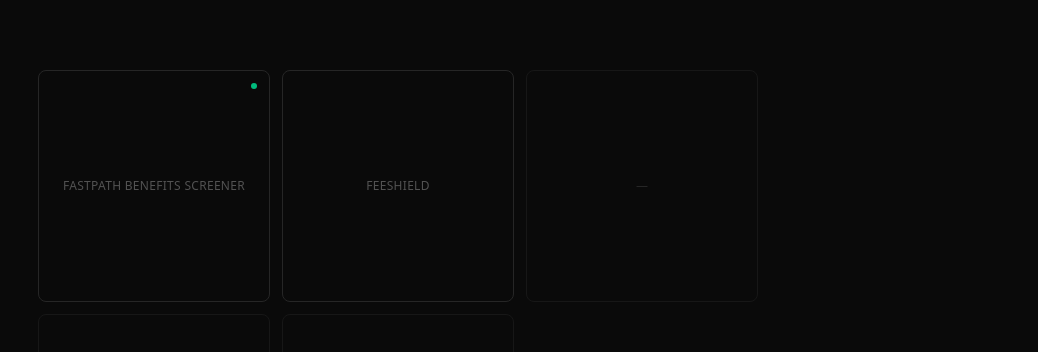
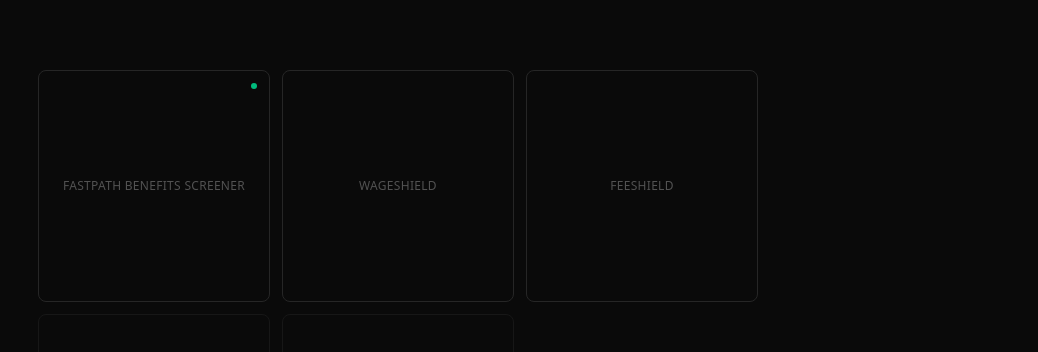
Before and after one commit to doreisato/infinite-machines, a Next.js app: page / in a window 1280 px wide. Shown: the part 138-490 px from the top of the page, without its empty margins (242-1280 px from the left). Built offline with nearby package versions, Linux system fonts and the light colour scheme.

Commit message:
Add WageShield tile (planned status, Railway capacity pending)

```diff
--- a/app/page.tsx
+++ b/app/page.tsx
@@ -19,6 +19,14 @@ const projects: Project[] = [
       "Free one-minute pre-screen for SNAP, Medicaid, WIC, and LIHEAP with plain-language next steps.",
     url: "https://benefits-navigator-production.up.railway.app",
     status: "live",
+  },
+  {
+    id: "wageshield",
+    name: "WageShield",
+    description:
+      "Instant wage theft calculator for hourly workers — proves paycheck shortages with deterministic math.",
+    url: "https://wageshield-production.up.railway.app",
+    status: "planned",
   },
   {
     id: "feeshield",
```
